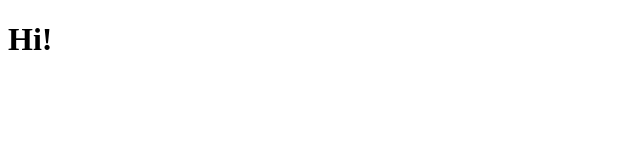
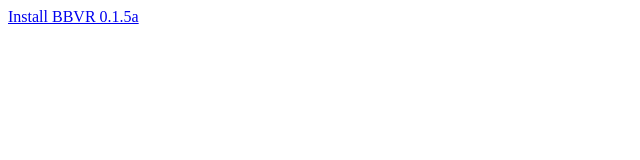
Before and after one commit to JazonBurnell/jazonburnell.github.io, a plain HTML site: page BBVR/v0_1_5_a/index.html in a window 1280 px wide. Shown: the whole page, without its empty margins (0-640 px from the left). Drawn offline with Linux system fonts and the light colour scheme.

Commit message:
Uploading 0.1.5a build

```diff
--- a/BBVR/v0_1_5_a/index.html
+++ b/BBVR/v0_1_5_a/index.html
@@ -5,7 +5,7 @@
   </head>
   <body class="template">
 
-<h1>Hi!</h1>
+<a href="https://jazonburnell.github.io/BBVR/v0_1_5_a/manifest.plist">Install BBVR 0.1.5a</a>
 
    </body>
 </html>
```
Also changed, not shown: 5 other files.
